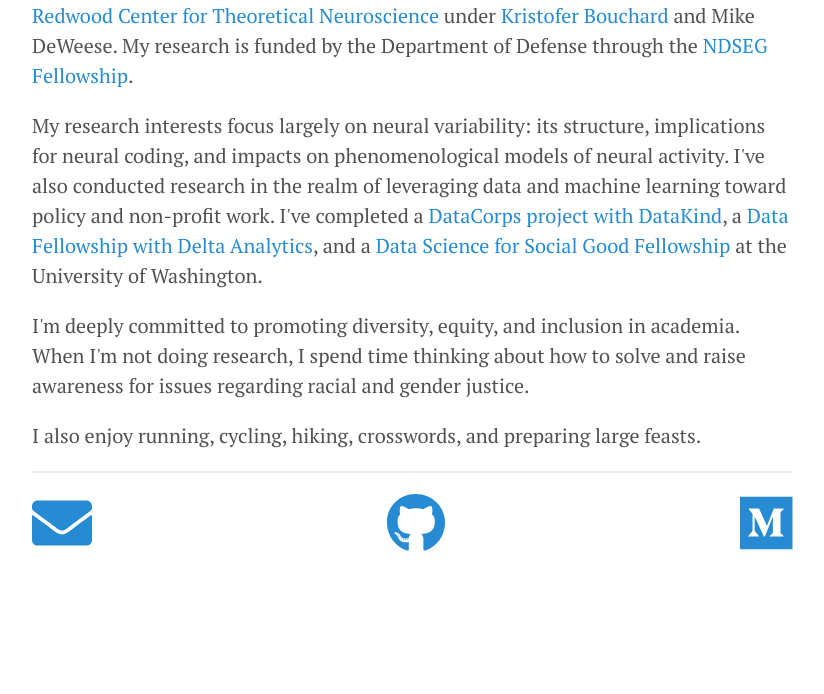
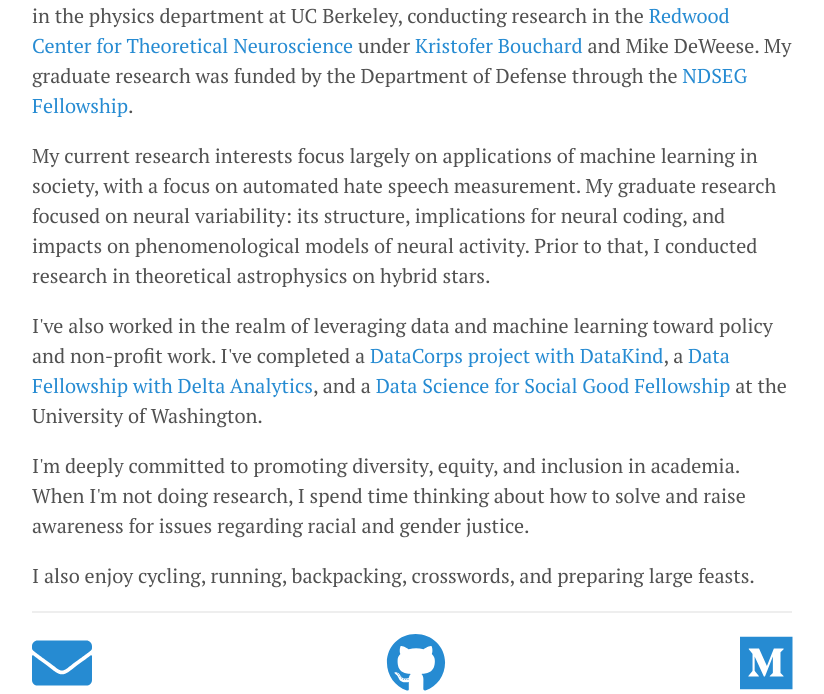
Before and after one commit to pssachdeva/pssachdeva.github.io, a Jekyll site: the page built from index.html, in a window 1280 px wide. Shown: the part 442-1136 px from the top of the page, without its empty margins (228-1052 px from the left). Built offline with Jekyll 4.4.1, drawn with Linux system fonts in a browser that asks for light colours; nearby versions of some CDN libraries; the list of posts is cut into pages by our own code; before the commit the page ends 996 px from its top, so only the background shows below that; some of the changed text lies outside the part shown.

Commit message:
update homepage

```diff
--- a/index.html
+++ b/index.html
@@ -6,20 +6,28 @@ title: Home
   <h1>Hi, I'm Pratik.</h1>
   <img src="/pics/pratik_sachdeva.jpg" style="height: 250px;">
 </div>
-<p> I'm a graduate student in the physics department at UC Berkeley. I work in
+<p>
+  I'm a postdoctoral scholar in the <a href="https://dlab.berkeley.edu">D-Lab</a> at UC Berkeley.
+  Previously, I obtained my PhD in the physics department at UC Berkeley, conducting research in
   the <a href="http://redwood.berkeley.edu/">Redwood Center for Theoretical
-    Neuroscience</a> under <a href="http://bouchardlab.lbl.gov/">Kristofer
-      Bouchard</a> and Mike DeWeese. My research is funded by the Department
-      of Defense through the <a href="http://www.ndsegfellowships.org/">NDSEG Fellowship</a>.</p>
+  Neuroscience</a> under <a href="http://bouchardlab.lbl.gov/">Kristofer
+  Bouchard</a> and Mike DeWeese. My graduate research was funded by the Department
+  of Defense through the <a href="http://www.ndsegfellowships.org/">NDSEG Fellowship</a>.
+</p>
 
-<p>My research interests focus largely on neural variability: its structure,
-  implications for neural coding, and impacts on phenomenological models of neural activity.
-  I've also conducted research in the realm of leveraging data and machine learning toward
-  policy and non-profit work. I've completed a <a href="https://www.datakind.org/datacorps">DataCorps project with DataKind</a>,
-  a <a href="http://www.deltanalytics.org/fellows.html">Data Fellowship with Delta Analytics</a>,
-  and a <a href="https://escience.washington.edu/dssg/">Data Science for Social Good Fellowship</a> at the University of Washington.
+<p>
+  My current research interests focus largely on applications of machine learning in society,
+  with a focus on automated hate speech measurement. My graduate research focused on neural variability: its structure,
+  implications for neural coding, and impacts on phenomenological models of neural activity. Prior to that, I conducted research in theoretical astrophysics on hybrid stars.
+</p>
+
+<p>
+I've also worked in the realm of leveraging data and machine learning toward
+policy and non-profit work. I've completed a <a href="https://www.datakind.org/datacorps">DataCorps project with DataKind</a>,
+a <a href="http://www.deltanalytics.org/fellows.html">Data Fellowship with Delta Analytics</a>,
+and a <a href="https://escience.washington.edu/dssg/">Data Science for Social Good Fellowship</a> at the University of Washington.
 </p>
 
 <p>I'm deeply committed to promoting diversity, equity, and inclusion in academia. When I'm not doing research, I spend time thinking about how to solve and raise awareness for issues regarding racial and gender justice.</p>
 
-<p>I also enjoy running, cycling, hiking, crosswords, and preparing large feasts.</p>
+<p>I also enjoy cycling, running, backpacking, crosswords, and preparing large feasts.</p>
```
